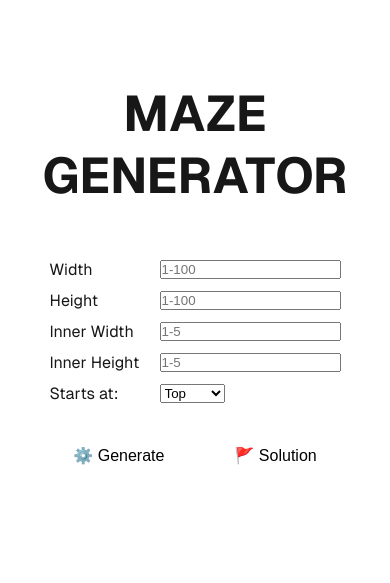
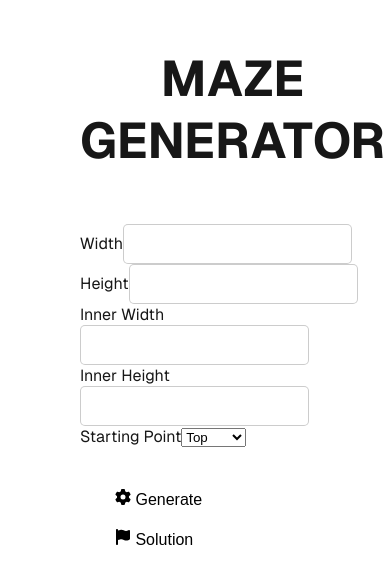
Before and after one commit to hafemi/nextjs-maze-generator, a Next.js app: page / in a window 390 px wide. Shown: the part 119-702 px from the top of the page. Built offline with nearby package versions, Linux system fonts and the light colour scheme.

Commit message:
read desc
removed useless styling (gonna do it at the end)
new way to handle inputfields

```diff
--- a/app/globals.css
+++ b/app/globals.css
@@ -40,3 +40,33 @@ a {
     color-scheme: dark;
   }
 }
+
+input::placeholder {
+  /* Most modern browsers support this now. */
+  color: rgb(255, 255, 255);
+  opacity: 0.8;
+}
+
+input {
+  font-size: 1em;
+  padding: 10px;
+  border-radius: 5px;
+  border: 1px solid rgb(0, 0, 0, 0.2);
+}
+
+button {
+  background-color: #ffffff;
+  color: rgb(0, 0, 0);
+  border: none;
+  padding: 10px 20px;
+  font-size: 1em;
+  cursor: pointer;
+  border-radius: 50px;
+  transition: background-color 0.3s;
+  margin-right: 15px;
+  margin-left: 15px;
+}
+
+button:hover {
+  background-color: #8f8f8f;
+}
--- a/app/maze-button-handler.tsx
+++ b/app/maze-button-handler.tsx
@@ -1,24 +1,7 @@
 export function handleGenerationButtonClicked(): void {
-  const widthElement = document.getElementById("width") as HTMLInputElement;
-  const heightElement = document.getElementById("height") as HTMLInputElement;
-  let HasEmptyValue: boolean = false;
-
-  if (widthElement.value.trim() == '') {
-    widthElement.style.backgroundColor = 'red'
-    HasEmptyValue = true
-  } else if (widthElement.style.backgroundColor == 'red')
-    widthElement.style.backgroundColor = '';
-
-  if (heightElement.value.trim() == '') {
-    heightElement.style.backgroundColor = 'red'
-    HasEmptyValue = true
-  } else if (heightElement.style.backgroundColor == 'red')
-    heightElement.style.backgroundColor = '';
-
-  if (HasEmptyValue)
-    return;
+  console.log('clicked generation')
 }
 
 export function handleSolutionButtonClicked(): void {
-  console.log("clicked");
+  console.log("clicked solution");
 }
--- a/app/page-utils.tsx
+++ /dev/null
@@ -1,48 +0,0 @@
-import styles from "./page.module.css";
-
-export function inputBuilder(
-  id: string,
-  text: string,
-  type: string,
-  placeholder: string
-): JSX.Element {
-  return (
-    <div className={styles.inputGroup}>
-      <label htmlFor={id}>{text}</label>
-      <input type={type} id={id} name={id} placeholder={placeholder}></input>
-    </div>
-  );
-}
-
-export function dropdownBuilder(
-  id: string,
-  text: string,
-  options: string[]
-): JSX.Element {
-  return (
-    <div className={styles.inputGroup}>
-      <label htmlFor={id}>{text}</label>
-      <select id={id}>
-        {options.map((option, index) => (
-          <option key={index} value={option}>{option}</option>
-        ))}
-      </select>
-    </div>
-  );
-}
-
-export function buttonBuilder(
-  id: string,
-  text: string,
-  onClick: () => void
-): JSX.Element {
-  return (
-    <button
-      className={styles.button}
-      id={id}
-      onClick={onClick}
-    >
-      {text}
-    </button>
-  );
-}
--- a/app/page.module.css
+++ b/app/page.module.css
@@ -14,17 +14,6 @@
   padding: 80px;
   gap: 64px;
   font-family: var(--font-geist-sans);
-}
-
-@media (prefers-color-scheme: dark) {
-  .page {
-    --gray-rgb: 255, 255, 255;
-    --gray-alpha-200: rgba(var(--gray-rgb), 0.145);
-    --gray-alpha-100: rgba(var(--gray-rgb), 0.06);
-
-    --button-primary-hover: #ccc;
-    --button-secondary-hover: #1a1a1a;
-  }
 }
 
 .main {
@@ -85,96 +74,6 @@
   margin-bottom: 20px; /* Add some space below the heading */
 }
 
-.inputContainer {
-  display: flex;
-  flex-direction: column;
-  gap: 10px;
-  text-align: center;
+.invalid {
+  color: red;
 }
-
-.inputGroup {
-  display: flex;
-  align-items: center;
-  gap: 10px;
-}
-
-.inputGroup label {
-  width: 100px;
-  text-align: left;
-}
-
-.button {
-  background-color: #ffffff;
-  color: rgb(0, 0, 0);
-  border: none;
-  padding: 10px 20px;
-  font-size: 1em;
-  cursor: pointer;
-  border-radius: 50px;
-  transition: background-color 0.3s;
-  margin-right: 15px;
-  margin-left: 15px;
-}
-
-.button:hover {
-  background-color: #8f8f8f;
-}
-
-/* Enable hover only on non-touch devices */
-@media (hover: hover) and (pointer: fine) {
-  a.primary:hover {
-    background: var(--button-primary-hover);
-    border-color: transparent;
-  }
-
-  a.secondary:hover {
-    background: var(--button-secondary-hover);
-    border-color: transparent;
-  }
-
-  .footer a:hover {
-    text-decoration: underline;
-    text-underline-offset: 4px;
-  }
-}
-
-@media (max-width: 600px) {
-  .page {
-    padding: 32px;
-    padding-bottom: 80px;
-  }
-
-  .main {
-    align-items: center;
-  }
-
-  .main ol {
-    text-align: center;
-  }
-
-  .ctas {
-    flex-direction: column;
-  }
-
-  .ctas a {
-    font-size: 14px;
-    height: 40px;
-    padding: 0 16px;
-  }
-
-  a.secondary {
-    min-width: auto;
-  }
-
-  .footer {
-    flex-wrap: wrap;
-    align-items: center;
-    justify-content: center;
-  }
-}
-
-@media (prefers-color-scheme: dark) {
-  .logo {
-    filter: invert();
-  }
-}
--- a/app/page.tsx
+++ b/app/page.tsx
@@ -1,30 +1,123 @@
 "use client";
+import { useState } from "react";
+import { FaFlag, FaGear } from "react-icons/fa6";
 import {
   handleGenerationButtonClicked,
   handleSolutionButtonClicked,
 } from "./maze-button-handler";
-import {
-  inputBuilder,
-  dropdownBuilder,
-  buttonBuilder
-} from "./page-utils";
 import styles from "./page.module.css";
 
 export default function Home() {
+  const [width, setWidth] = useState("");
+  const [height, setHeight] = useState("");
+  const [innerWidth, setInnerWidth] = useState("");
+  const [innerHeight, setInnerHeight] = useState("");
+  const [startingPoint, setStartingPoint] = useState("top");
+  const [invalidElements, setInvalidElements] = useState<string[]>([]);
+
+  const validateElement = (
+    value: number,
+    min: number,
+    max: number,
+    elementId: string
+  ): void => {
+    if (!value || value < min || value > max) {
+      setInvalidElements([...invalidElements, elementId]);
+      return;
+    }
+
+    setInvalidElements(invalidElements.filter((id) => id !== elementId));
+  };
+
   return (
     <div className={styles.page}>
       <main className={styles.main}>
         <h1 className={styles.heading}>MAZE GENERATOR</h1>
-        <div className={styles.inputContainer}>
-          {inputBuilder("width", "Width", "number", "1-100")}
-          {inputBuilder("height", "Height", "number", "1-100")}
-          {inputBuilder("inner width", "Inner Width", "number", "1-5")}
-          {inputBuilder("inner height", "Inner Height", "number", "1-5")}
-          {dropdownBuilder("startingpoint", "Starts at:", ["Top", "Bottom", "Left", "Right"])}
+        <div>
+          <label htmlFor="width">Width</label>
+          <input
+            className={`
+              ${invalidElements.includes("width") ? styles.invalid : ""}
+              ${styles.input}
+            `}
+            id="width"
+            type="number"
+            placeholder="1-100"
+            value={width}
+            max={30}
+            onChange={(e) => {
+              setWidth(e.target.value);
+              validateElement(parseInt(e.target.value), 1, 100, "width");
+            }}
+          />
+          <br />
+          <label htmlFor="height">Height</label>
+          <input
+            className={`
+              ${invalidElements.includes("height") ? styles.invalid : ""}
+              ${styles.input}
+            `}
+            id="height"
+            type="number"
+            placeholder="1-100"
+            value={height}
+            onChange={(e) => {
+              setHeight(e.target.value);
+              validateElement(parseInt(e.target.value), 1, 100, "height");
+            }}
+          />
+          <br />
+          <label htmlFor="innerWidth">Inner Width</label>
+          <input
+            className={`
+              ${invalidElements.includes("innerWidth") ? styles.invalid : ""}
+              ${styles.input}
+            `}
+            id="innerWidth"
+            type="number"
+            placeholder="1-5"
+            value={innerWidth}
+            onChange={(e) => {
+              setInnerWidth(e.target.value);
+              validateElement(parseInt(e.target.value), 1, 5, "innerWidth");
+            }}
+          />
+          <br />
+          <label htmlFor="innerHeight">Inner Height</label>
+          <input
+            className={`
+              ${invalidElements.includes("innerHeight") ? styles.invalid : ""}
+              ${styles.input}
+            `}
+            id="innerHeight"
+            type="number"
+            placeholder="1-5"
+            value={innerHeight}
+            onChange={(e) => {
+              setInnerHeight(e.target.value);
+              validateElement(parseInt(e.target.value), 1, 5, "innerHeight");
+            }}
+          />
+          <br />
+          <label htmlFor="startingPoint">Starting Point</label>
+          <select
+            id="startingPoint"
+            value={startingPoint}
+            onChange={(e) => setStartingPoint(e.target.value)}
+          >
+            <option value="top">Top</option>
+            <option value="bottom">Bottom</option>
+            <option value="left">Left</option>
+            <option value="right">Right</option>
+          </select>
         </div>
         <div>
-          {buttonBuilder("generate", "⚙️ Generate", handleGenerationButtonClicked)}
-          {buttonBuilder("solution", "🚩 Solution", handleSolutionButtonClicked)}
+          <button onClick={handleGenerationButtonClicked}>
+            <FaGear /> Generate
+          </button>
+          <button onClick={handleSolutionButtonClicked}>
+            <FaFlag /> Solution
+          </button>
         </div>
       </main>
     </div>
```
Also changed, not shown: package.json (+4 -3 lines), 1 other file (tests, documents, lock files or other folders).
